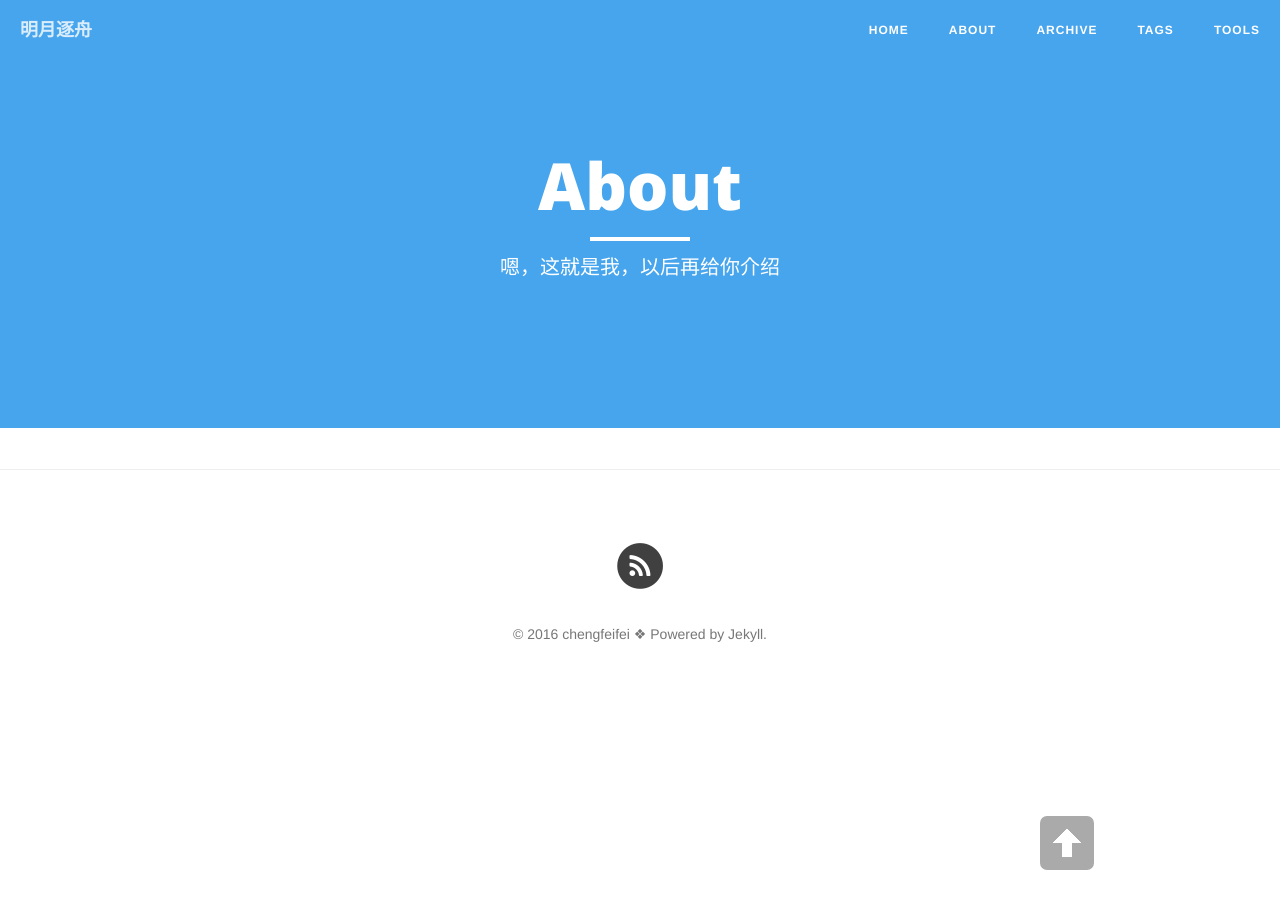
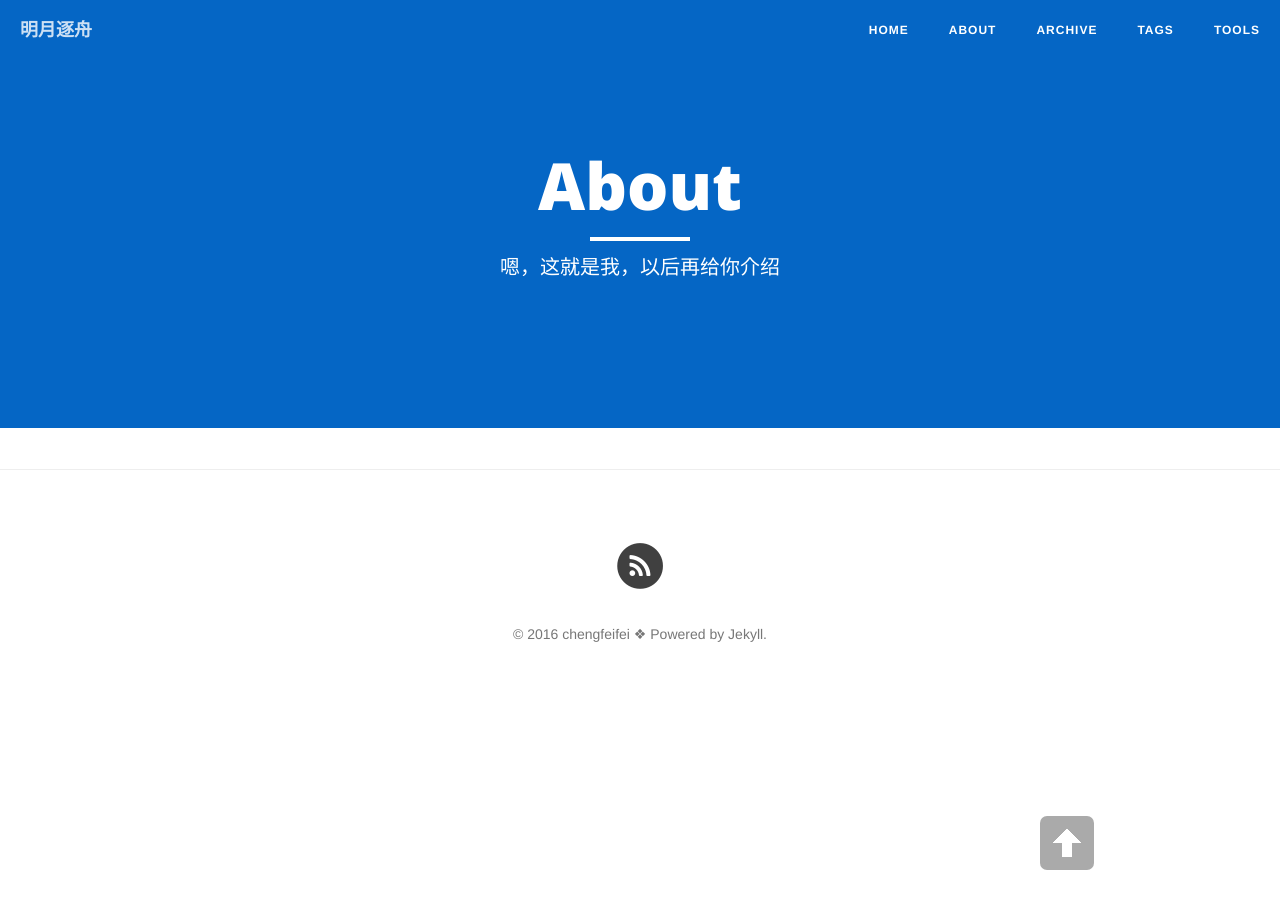
Before and after one commit to chengfeifei/chengfeifei.github.io, a Jekyll site: the page built from about.md, in a window 1280 px wide. Built offline with Jekyll 4.4.1, drawn with Linux system fonts in a browser that asks for light colours; nearby versions of some CDN libraries.

Commit message:
head img

```diff
--- a/_config.yml
+++ b/_config.yml
@@ -44,7 +44,7 @@ defaults:
     values:
       layout: "post"
       author: "chengfeifei"
-      header-img: "img/green.jpg" # We don't want posts without a header image, that whould mean white on white
+      header-img: "img/twitter.jpg" # We don't want posts without a header image, that whould mean white on white
 
 # Comments
 comments :
--- a/about.md
+++ b/about.md
@@ -2,5 +2,5 @@
 layout: page
 title: "About"
 description: "嗯，这就是我，以后再给你介绍"
-header-img: "img/twitter.jpg"
+header-img: "img/zhihu.jpg"
 ---
```
Also changed, not shown: tools.md (+0 -4 lines).
